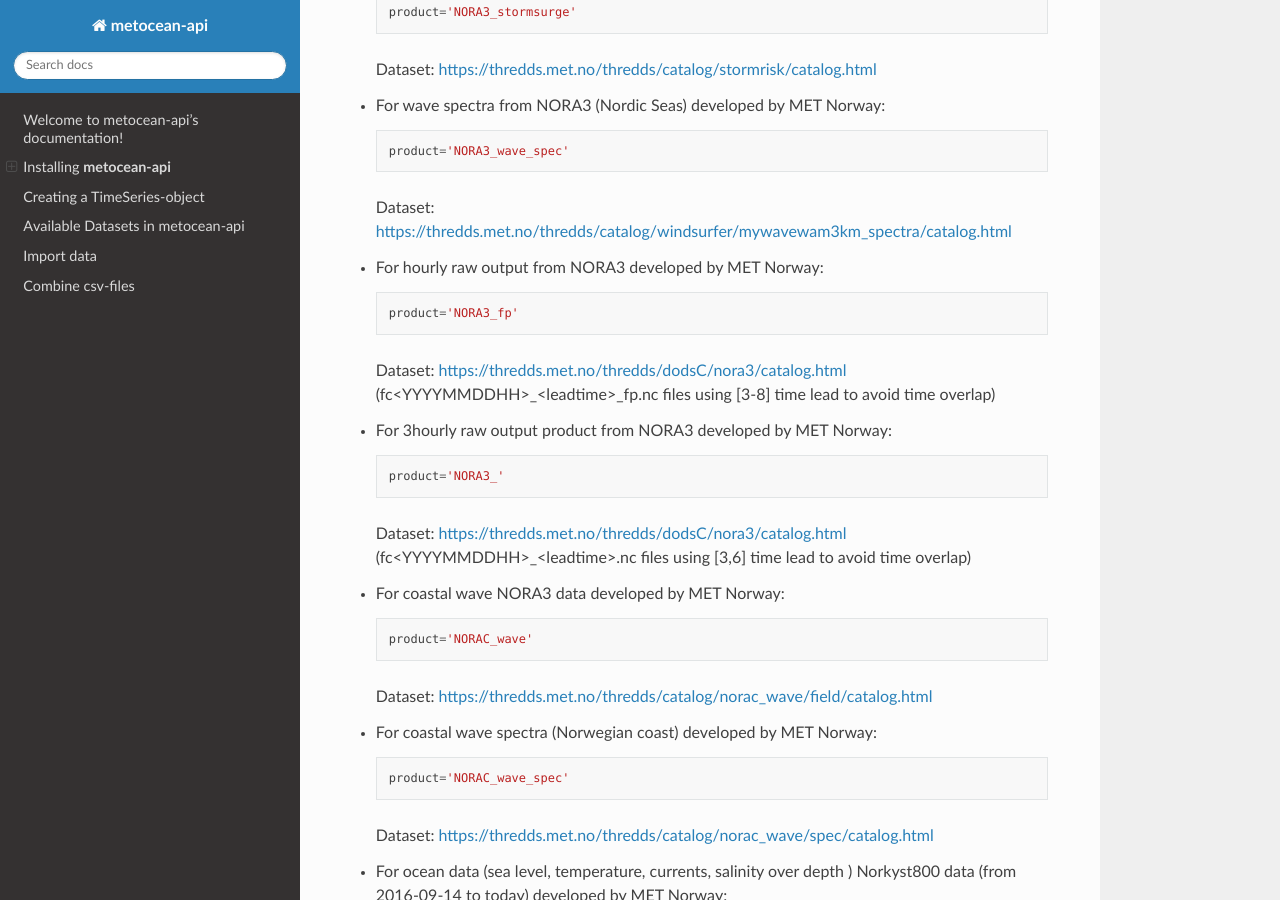
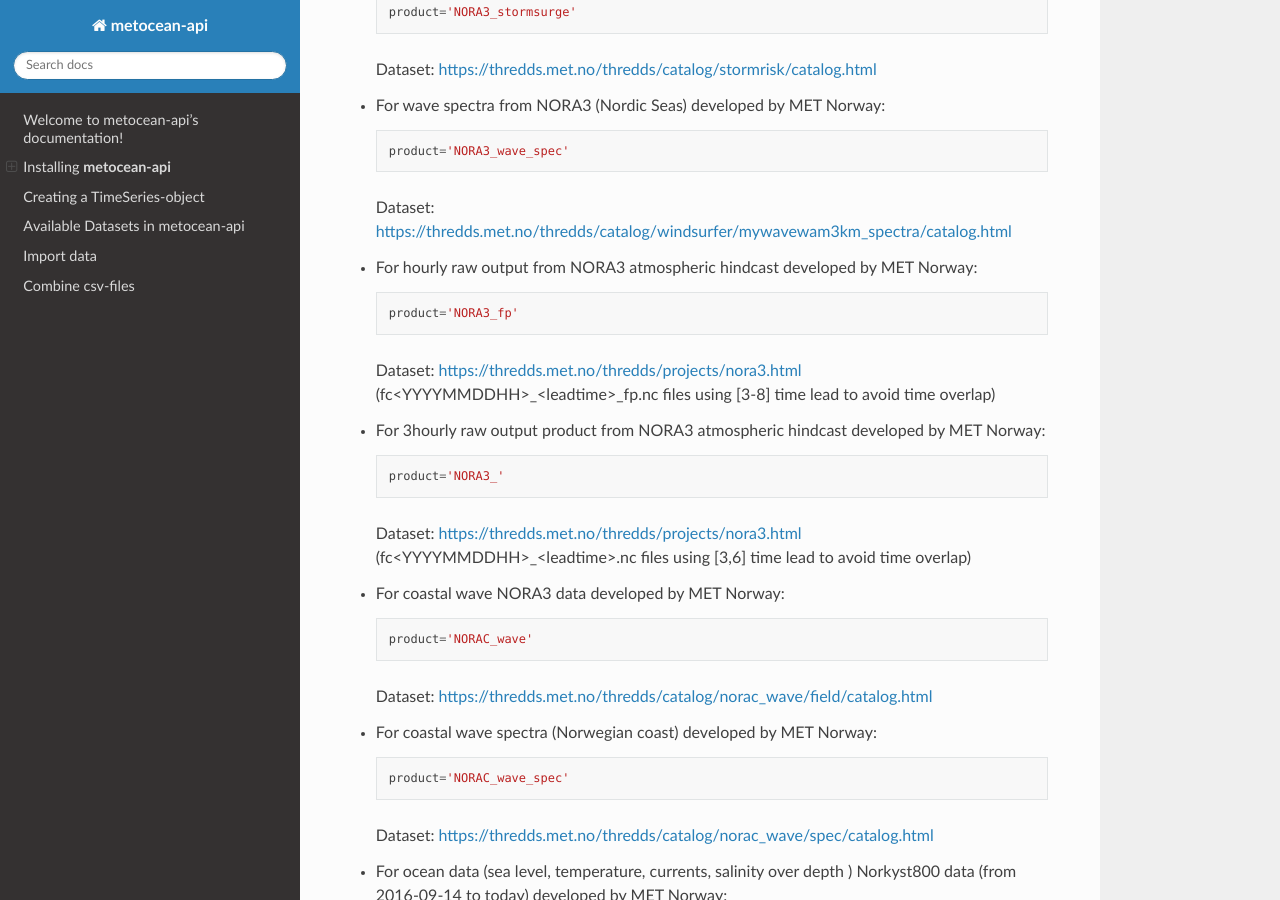
Before and after one commit to MET-OM/metocean-api, a Sphinx documentation site: the page built from docs/index.rst, in a window 1280 px wide and 900 px high, scrolled down 2811 px. Built offline with Sphinx 7.4.7 and the Read the Docs theme 3.1.0, drawn with Linux system fonts in a browser that asks for light colours.

Commit message:
Update index.rst
small text corrections

```diff
--- a/docs/index.rst
+++ b/docs/index.rst
@@ -142,21 +142,21 @@ Several options for **product** are available. Please check the data catalog for
 
   Dataset: https://thredds.met.no/thredds/catalog/windsurfer/mywavewam3km_spectra/catalog.html
 
-* For hourly raw output from NORA3 developed by MET Norway:
+* For hourly raw output from NORA3 atmospheric hindcast developed by MET Norway:
 
   .. code-block:: python
 
     product='NORA3_fp'
 
-  Dataset: https://thredds.met.no/thredds/dodsC/nora3/catalog.html (fc<YYYYMMDDHH>_<leadtime>_fp.nc files using [3-8] time lead to avoid time overlap)
+  Dataset: https://thredds.met.no/thredds/projects/nora3.html (fc<YYYYMMDDHH>_<leadtime>_fp.nc files using [3-8] time lead to avoid time overlap)
 
-* For 3hourly raw output product from NORA3 developed by MET Norway:
+* For 3hourly raw output product from NORA3 atmospheric hindcast developed by MET Norway:
 
   .. code-block:: python
 
     product='NORA3_'
 
-  Dataset: https://thredds.met.no/thredds/dodsC/nora3/catalog.html (fc<YYYYMMDDHH>_<leadtime>.nc files using [3,6] time lead to avoid time overlap)
+  Dataset: https://thredds.met.no/thredds/projects/nora3.html (fc<YYYYMMDDHH>_<leadtime>.nc files using [3,6] time lead to avoid time overlap)
 
 * For coastal wave NORA3 data developed by MET Norway:
 
```
